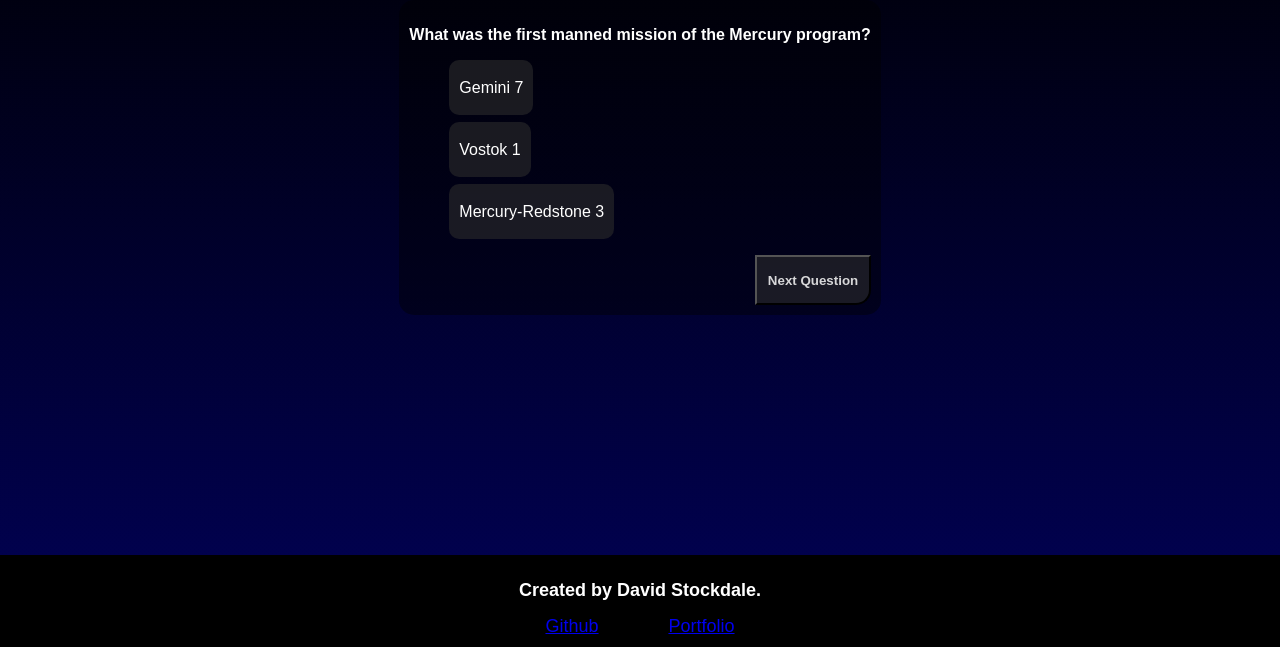
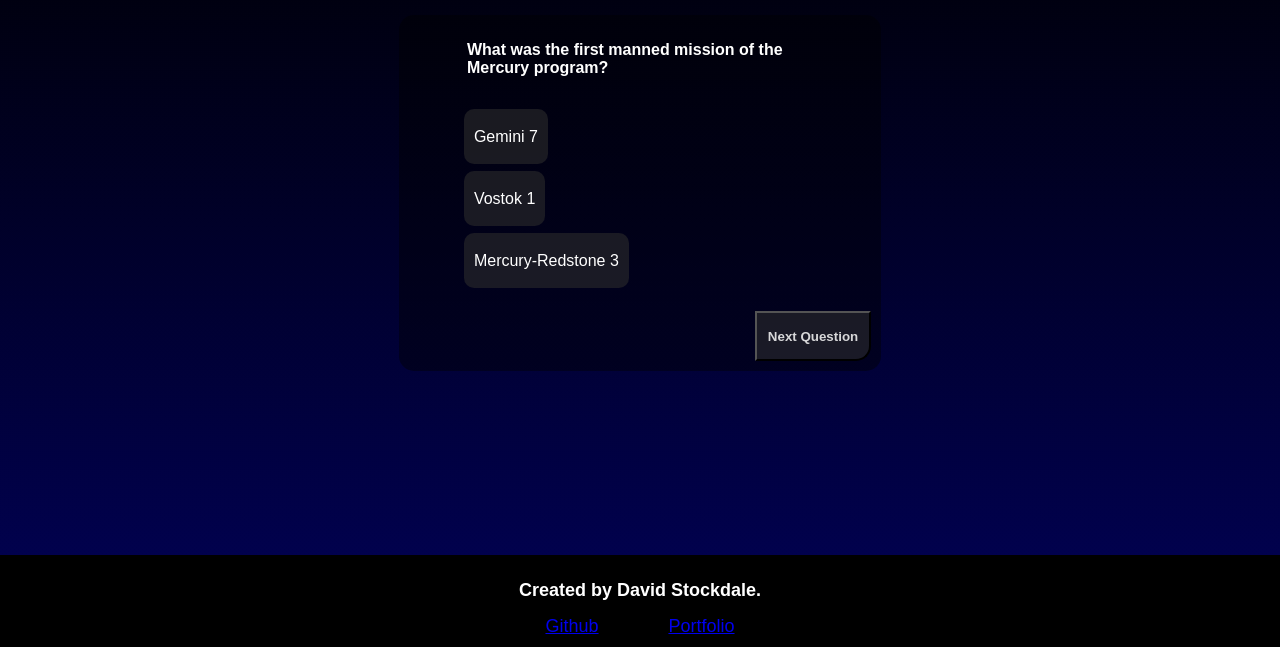
Before and after one commit to dstock3/spacerace, a Flask app: page /trivia in a window 1280 px wide. Shown: the part 153-800 px from the top of the page. Run offline with Flask 2, Linux system fonts and the light colour scheme.

Commit message:
made stylistic adjustments to trivia page.

```diff
--- a/static/css/trivia.css
+++ b/static/css/trivia.css
@@ -1,4 +1,5 @@
 .trivia-container {
+    margin-top: 15px;
     height: 100%;
     display: flex;
     flex-direction: column;
@@ -13,11 +14,19 @@
     flex-direction: column;
 }
 
+.trivia-question {
+    display: flex;
+    flex-direction: column;
+    justify-content: center;
+    align-items: center;
+}
+
 .trivia-question p {
     font-weight: bold;
 }
 
 .trivia-options {
+    width: 85%;
     list-style: none;
 }
 
@@ -32,6 +41,10 @@
     margin-bottom: 7px;
     padding: 10px;
     cursor: pointer;
+}
+
+.question-prompt {
+    width: 75%;
 }
 
 .trivia-option:hover {
```
